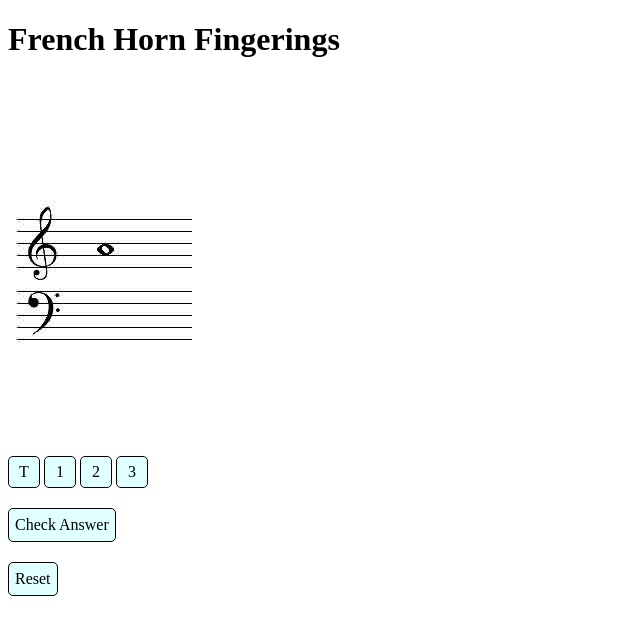
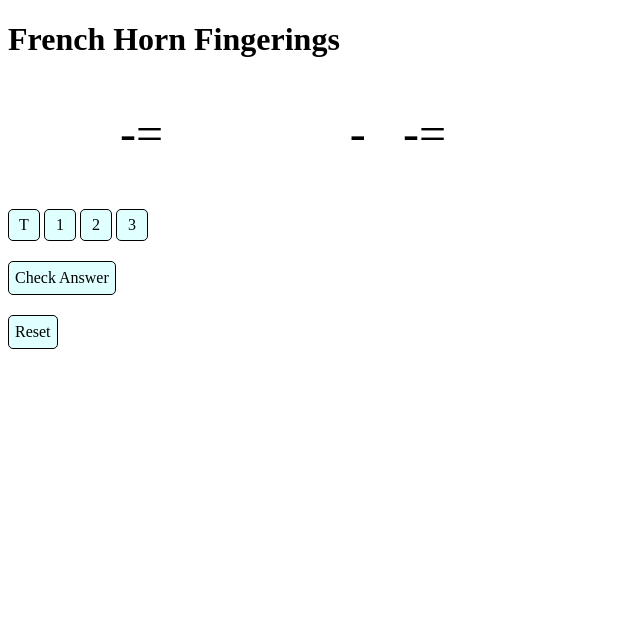
Before and after one commit to StephenBuley/band-fingerings, a React (Vite) app: page / in a window 1280 px wide. Shown: the top 634 px of the page, without its empty margins (0-640 px from the left). Built offline with nearby package versions, Linux system fonts and the light colour scheme.

Commit message:
add Bravura text, encode some notes

```diff
--- a/src/App.css
+++ b/src/App.css
@@ -1,3 +1,8 @@
+@font-face {
+  font-family: "Bravura Text";
+  font-style: normal;
+  src: local("Bravura Text"), url(./fonts/BravuraText.otf) format("opentype");
+}
 html {
   font-size: 16px;
 }
@@ -12,3 +17,8 @@ body {
   display: flex;
   gap: 4px;
 }
+
+.music-notation {
+  font-family: "Bravura Text";
+  font-size: 48px;
+}
--- a/src/App.tsx
+++ b/src/App.tsx
@@ -3,6 +3,7 @@ import { useState, useEffect } from "react"
 import { Button } from "./components/Button"
 import { TFrenchHornFingerings } from "./types"
 import { fingerings } from "./fingerings"
+import { musicNotes } from "./musicNotes"
 
 function App() {
   const [note, setNote] = useState("")
@@ -84,7 +85,10 @@ function App() {
   return (
     <div>
       <h1 className="title">French Horn Fingerings</h1>
-      <img src={`/${note}.png`} alt={note} />
+      <p className="music-notation">
+        {musicNotes.trebleClefWithStaff + musicNotes.C4 + musicNotes.staffEnd}
+      </p>
+      {/* <img src={`/${note}.png`} alt={note} /> */}
       <div className="buttons">
         <Button
           text="T"
--- /dev/null
+++ b/src/musicNotes.ts
@@ -0,0 +1,12 @@
+export const musicNotes = {
+  trebleClefWithStaff: "-=", // U+E01AU+E050U+E01A-=U+E01A
+  B4: "", // U+E1D5
+  A4: "", // U+EB98U+E1D5
+  C5: "", // U+EB90U+E1D5
+  G4: "", // 	U+EB99U+E1D5
+  F4: "", // U+EB9AU+E1D5
+  E4: "", // U+EB9BU+E1D5
+  D4: "", // U+EB9CU+E1D5
+  C4: "", // U+EB9DU+E022U+EB9DU+E1D5
+  staffEnd: "--=", // -U+E01A-=U+E030
+}
```
Also changed, not shown: src/fonts/BravuraText.otf (added).
